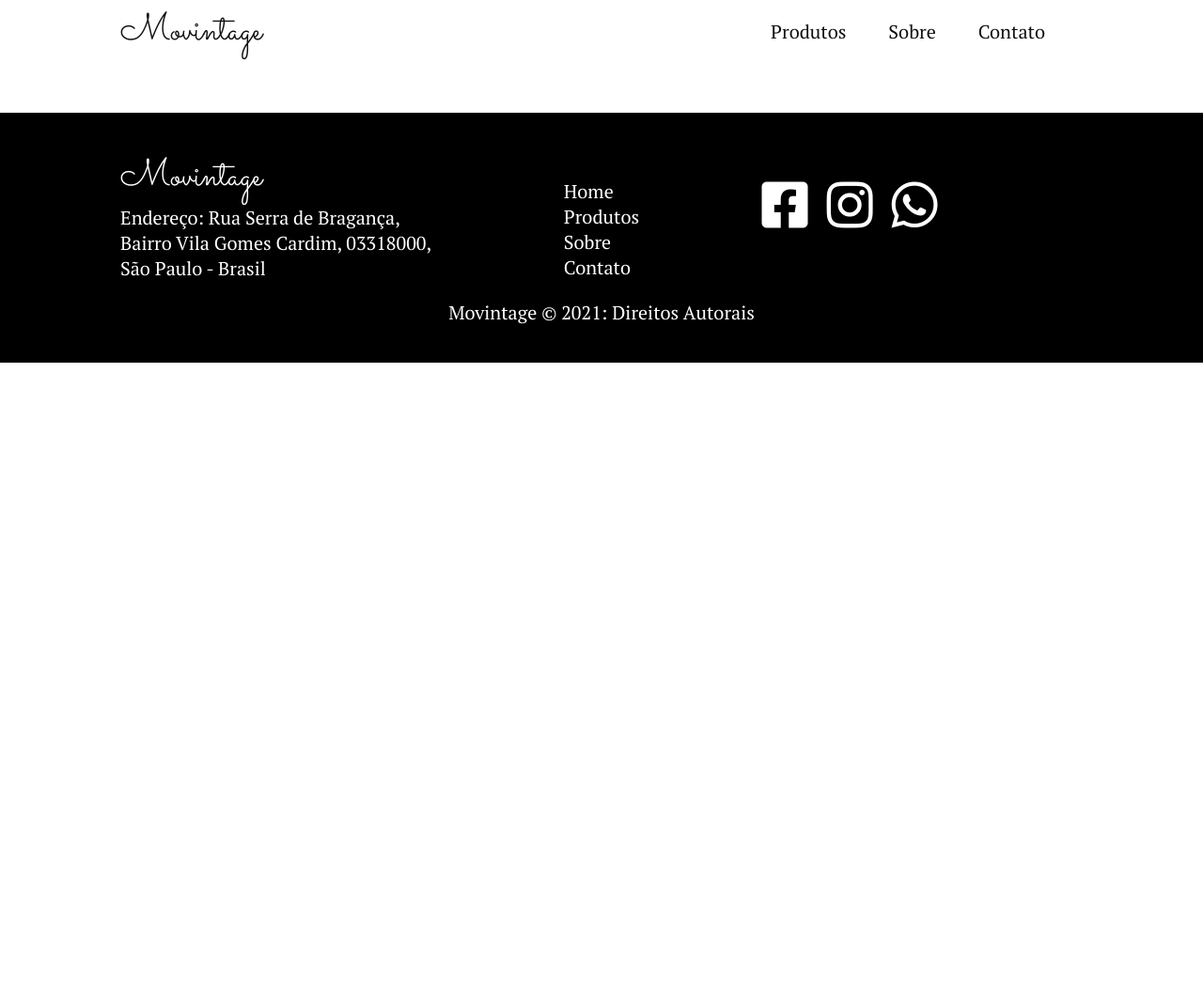
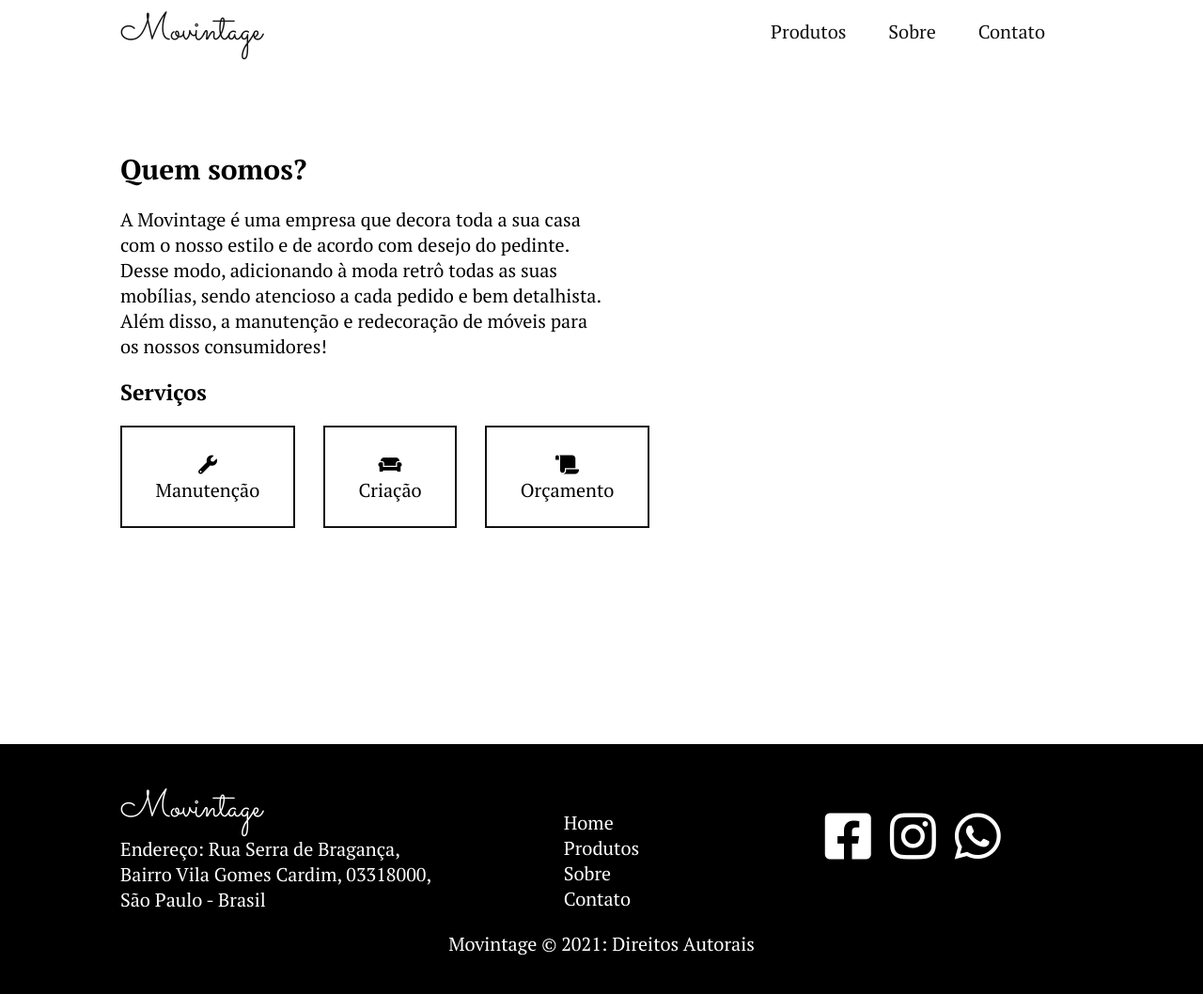
Before and after one commit to vinicius7m/Movintage, a plain HTML site: page about.html in a window 1280 px wide. Shown: the whole page at 94% size. Before the commit the page ends 800 px from the top, so only its background shows below. Drawn offline with Linux system fonts and the light colour scheme.

Commit message:
Finalizando a página sobre a empresa

```diff
--- a/about.html
+++ b/about.html
@@ -15,7 +15,7 @@
 
     <link href="./assets/styles/global.css" rel="stylesheet" type="text/css" />
     <link href="./assets/styles/style.css" rel="stylesheet" type="text/css" />
-    <link href="./assets/styles/contact.css" rel="stylesheet" type="text/css" />
+    <link href="./assets/styles/about.css" rel="stylesheet" type="text/css" />
 </head>
 <body>
   <header>
@@ -32,10 +32,39 @@
       </div>
     </nav>
   </header>
-    <main></main>
- <footer>
+
+  <main>
+    <section class="about wrapper container">
+      <div class="informations col-6">
+        <h1>Quem somos?</h1>
+        <p>
+          A Movintage é uma empresa que decora toda a sua casa com o nosso estilo e de acordo com desejo do pedinte.
+          Desse modo, adicionando à moda retrô todas as suas mobílias, sendo atencioso a cada pedido e bem detalhista.
+          Além disso, a manutenção e redecoração de móveis para os nossos consumidores!
+        </p>
+        <h3>Serviços</h3>
+        <div class="wrapper" style="margin-bottom: 200px;">
+          <div class="services-card">
+            <p><i class="fas fa-wrench"></i></p>
+            <p>Manutenção</p>
+          </div>
+          <div class="services-card">
+            <p><i class="fas fa-couch"></i></p>
+            <p>Criação</p>
+          </div>
+          <div class="services-card">
+            <p><i class="fas fa-scroll"></i></p>
+            <p>Orçamento</p>
+          </div>
+        </div>
+      </div>
+      <!--  -->
+    </section>
+  </main>
+
+  <footer>
     <div class="container">
-      <div class="d-flex col-12">
+      <div class="wrapper col-12">
         <div class="footer-address col-4">
           <a class="nav-brand" href="./index.html" style="color: white;">
             Movintage
--- /dev/null
+++ b/assets/styles/about.css
@@ -0,0 +1,40 @@
+
+.about .services-card p {
+	text-align: center;
+	margin: 0 10px;
+}
+
+.about h1, h3 {
+	margin: 20px 0;
+}
+
+.services-card {
+	width: 100%;
+	padding: 5%;
+	margin: 0 30px 30px 0;
+	background-color: var(--color-white);
+	border: 2px solid var(--color-black);
+	transition: background-color 0.3s ease;
+	cursor: pointer;
+}
+
+.services-card:hover {
+	background-color: var(--color-black);
+	color: var(--color-white);
+}
+
+aside {
+	display: flex;
+	justify-content: center;
+}
+
+aside img {
+	border: 2px solid var(--color-black);
+	border-radius: 100% 100% 0 0;
+}
+
+@media (min-width: 750px) {
+  .wrapper {
+    display: flex;
+  }
+}
--- a/assets/styles/index.css
+++ b/assets/styles/index.css
@@ -16,7 +16,6 @@
 	transition: background-color 0.3s ease;
 }
 
-
 .wrapper {
 	display: flex;
   flex-wrap: wrap;
@@ -28,12 +27,14 @@
 	font-size: 6rem;
   text-align: start;
   margin: auto;
+	padding-bottom: 20px;
 }
 
 .banner img {
   width: 100%;
   border: 2px solid var(--color-black);
 	border-radius: 100% 100% 0 0;
+	margin-bottom: 20px;
 }
 
 @media (max-width: 600px) {
--- a/assets/styles/style.css
+++ b/assets/styles/style.css
@@ -10,7 +10,7 @@ nav {
   height: 10vh;
   padding: 0.5rem 0;
   font-weight: 500;
-  margin-bottom: 40px;
+  margin-bottom: 60px;
 }
 
 .nav-brand {
@@ -95,9 +95,14 @@ footer {
   padding: 40px 0;
 }
 
+footer ul li a {
+  text-decoration: none;
+  color: var(--color-white);
+}
+
 .footer-links {
-  display: flex;
-  justify-content: center;
+  /* display: flex; */
+  /* justify-content: center; */
   padding-top: 30px;
 }
 
@@ -105,15 +110,16 @@ footer {
   list-style: none;
 }
 
-footer ul li a {
-  text-decoration: none;
-  color: var(--color-white);
+.footer-social-networks {
+  display: flex;
+  justify-content: center;
 }
 
 .footer-social-networks ul li {
   list-style: none;
   margin-right: 20px;
   padding-top: 30px;
+
 }
 
 .footer-social-networks ul li a {
@@ -123,3 +129,11 @@ footer ul li a {
 .footer-copyright {
   text-align: center;
 }
+
+@media (min-width: 750px) {
+  .footer-links {
+    display: flex;
+    justify-content: center;
+    padding-top: 30px;
+  }
+}
```
Also changed, not shown: contact.html (+2 -2 lines), index.html (+1 -1 lines).
